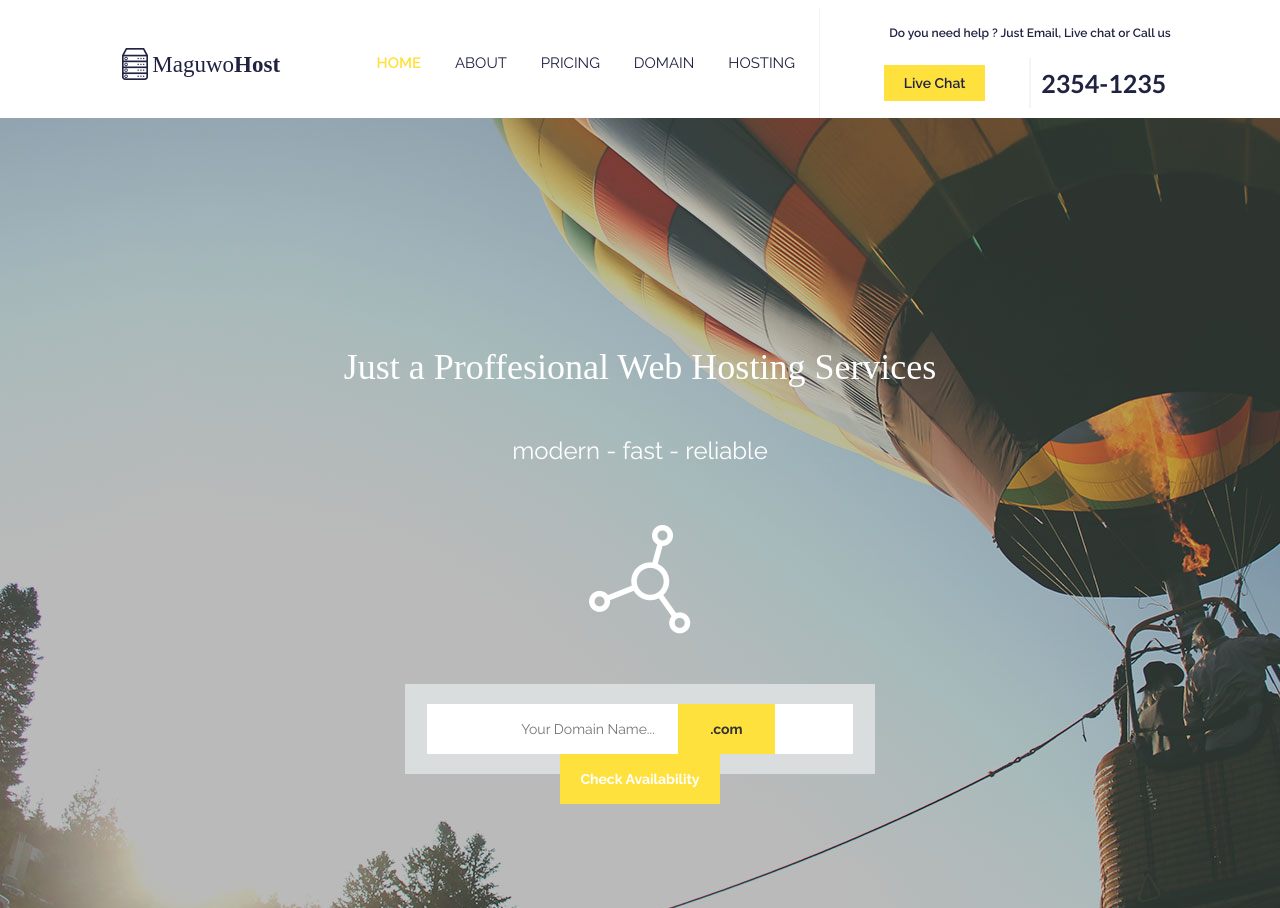
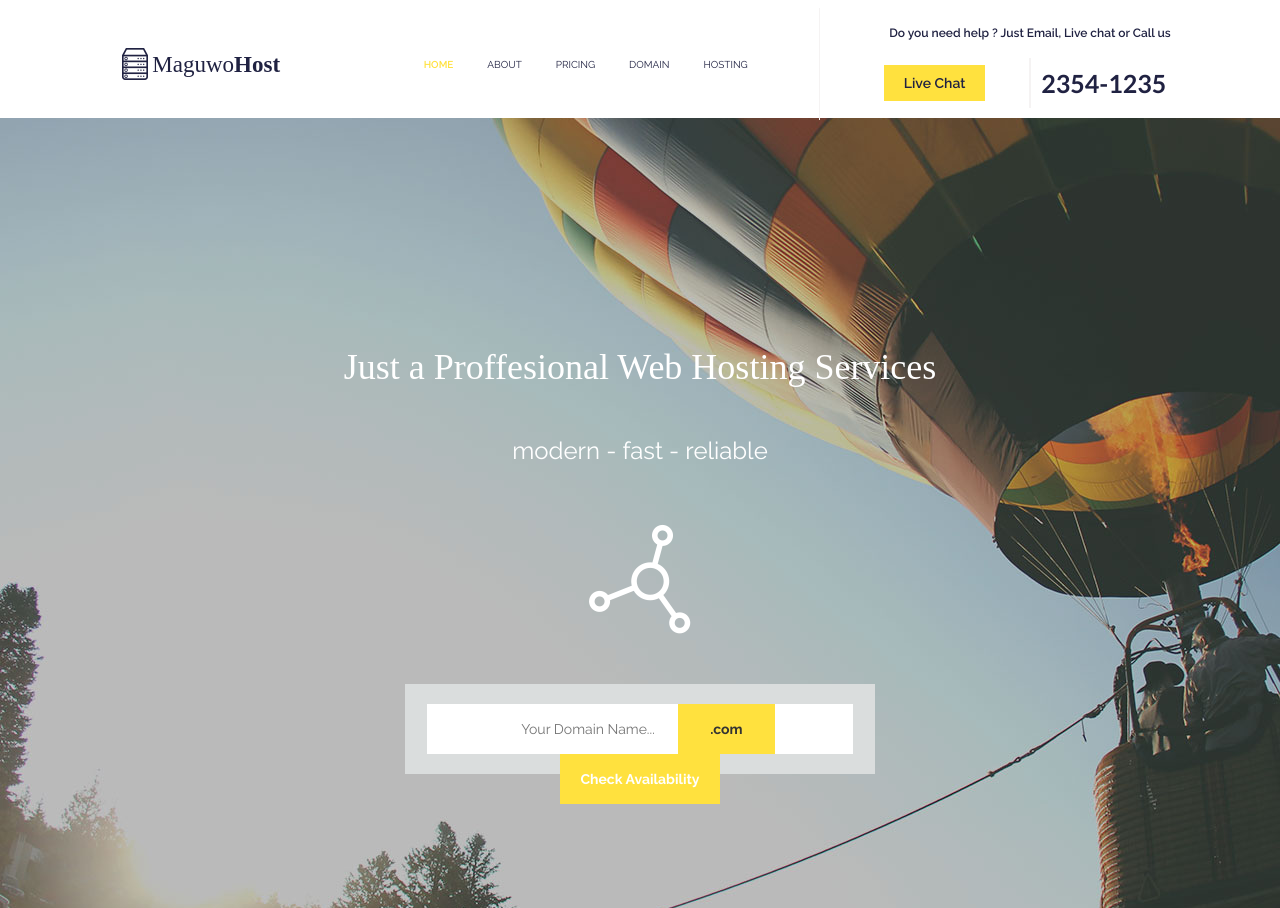
Before and after one commit to sapolginkirill/sapolginkirill.github.io, a PHP site: page / in a window 1280 px wide. Run offline with PHP 8.4, Linux system fonts and the light colour scheme.

Commit message:
Add files via upload

```diff
--- a/lesson_9/css/style.css
+++ b/lesson_9/css/style.css
@@ -51,7 +51,7 @@ header{
 	border-right: 1px solid #f5f3f3;
 }
 .nav__ul__li{
-	font-size:1.5rem;
+	font-size:1rem;
 	font-family: 'Raleway', sans-serif;
 	display: inline-block;
 	margin: 0rem 2rem;
```
